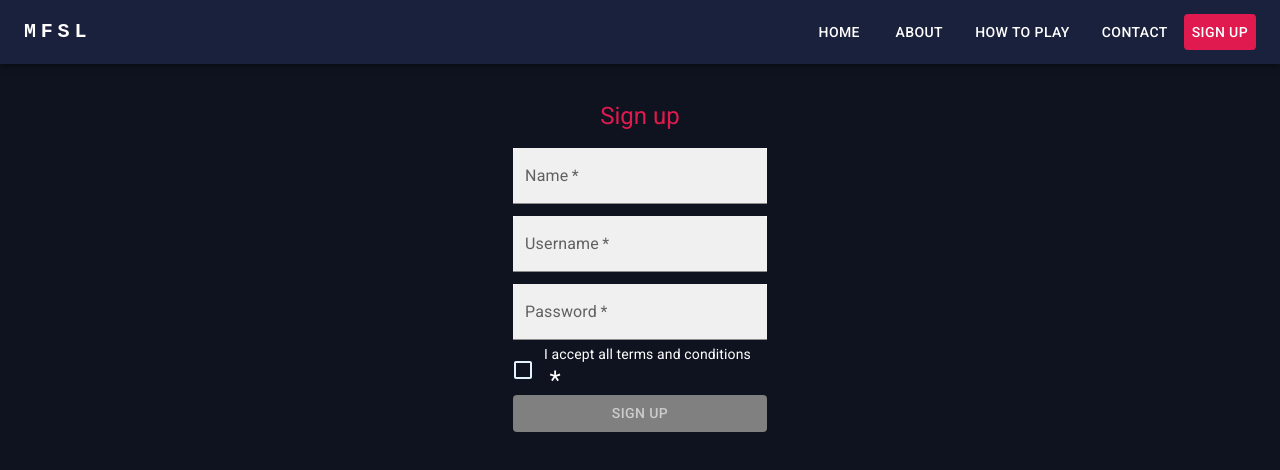
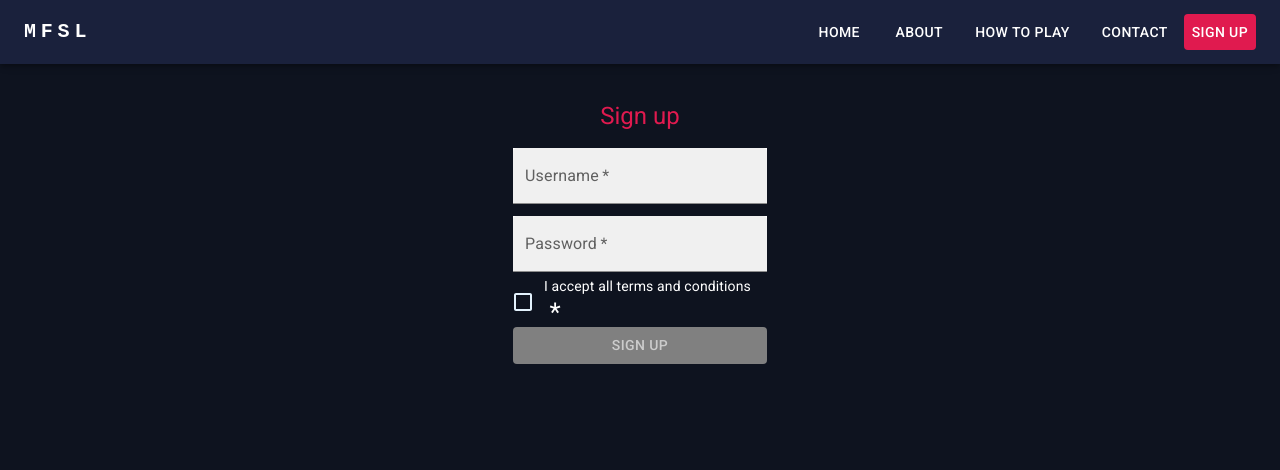
Before and after one commit to mfsl-capstone/mfsl-frontend, a React (Create React App) app: page /signup in a window 1280 px wide. Shown: the top 470 px of the page. Built offline with nearby package versions, Linux system fonts and the light colour scheme.

Commit message:
fix : CAP-45 - removed unnecessary signup attribute name

```diff
--- a/src/Pages/SignUpPage/SignUpPage.tsx
+++ b/src/Pages/SignUpPage/SignUpPage.tsx
@@ -4,7 +4,6 @@ import './SignUpPage.css';
 import {blue} from "@mui/material/colors";
 
 const SignUpPage: React.FC = () => {
-    const [name, setName] = useState('');
     const [username, setUsername] = useState('');
     const [password, setPassword] = useState('');
     const [isCheckboxChecked, setIsCheckboxChecked] = useState(false);
@@ -23,7 +22,7 @@ const SignUpPage: React.FC = () => {
     };
 
     const isFormFilled = () => {
-        return name.trim() !== '' && username.trim() !== '' && password.trim() !== '' &&  password.trim().length >= 8;
+        return username.trim() !== '' && password.trim() !== '' &&  password.trim().length >= 8;
     };
 
     return (
@@ -32,15 +31,6 @@ const SignUpPage: React.FC = () => {
                 <Typography variant="h5" align="center" gutterBottom className="sign-up-text">
                     Sign up
                 </Typography>
-                <TextField
-                    required
-                    label="Name"
-                    variant="filled"
-                    margin="dense"
-                    value={name}
-                    onChange={(e) => setName(e.target.value)}
-                    className="sign-up-input"
-                />
                 <TextField
                     required
                     label="Username"
```
